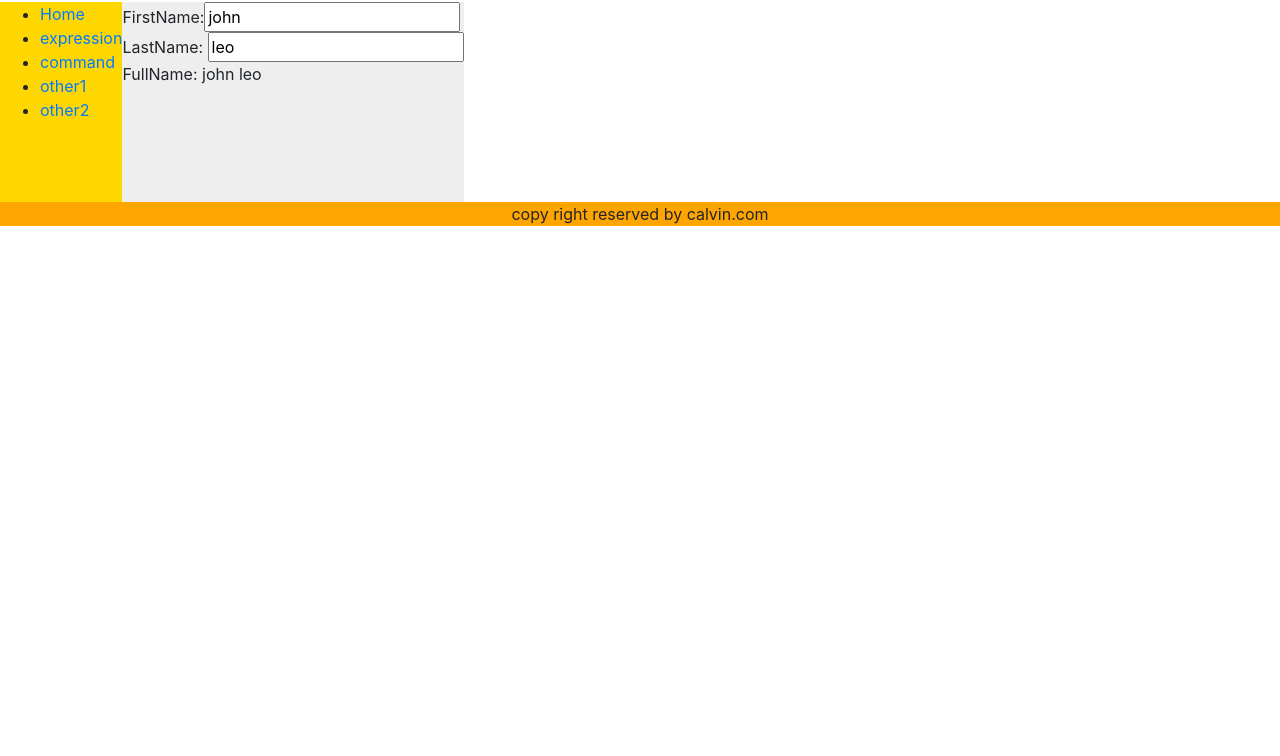
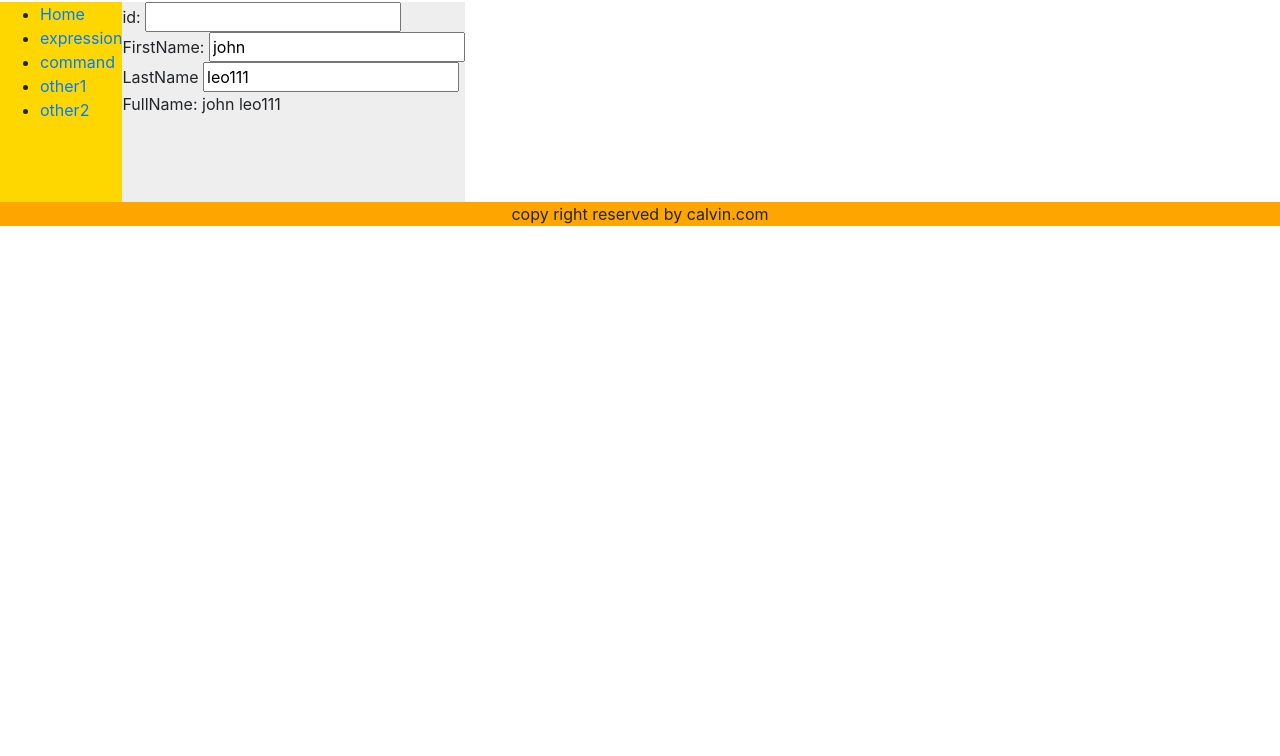
Before and after one commit to yhever1981/angulajstest, a plain HTML site: page angular1web/WebContent/app/app.html at #!/home in a window 1280 px wide. Shown: the part 44-800 px from the top of the page. Drawn offline with nearby package versions, Linux system fonts and the light colour scheme; some packages are replaced by stand-ins of ours.

Commit message:
update structure

```diff
--- a/angular1web/WebContent/controller/homecontroller.js
+++ b/angular1web/WebContent/controller/homecontroller.js
@@ -1,7 +1,7 @@
 app.controller('HomeController', function($scope,userService) {
 	//$scope.$route = $route;
 	var userInfo = userService.getUserInfoById(1);
-	 console.log("me ge chacha...还回成功, returndata:" + userInfo);
+	 console.log("me ge chacha...还回成功, returndata:" + userInfo.toString());
 	 console.log("me ge chacha...还回成功, firstName:" + userInfo.firstName);
 	$scope.userInfo = userInfo;
 })
--- a/angular1web/WebContent/controller/service.js
+++ b/angular1web/WebContent/controller/service.js
@@ -2,8 +2,9 @@ app.service('userService', function() {
 	this.getUserInfoById = function (id)
 	{
 		firstName='john';
-		lastName='leo';
-		return {'firstName':firstName,'lastName':lastName};
+		lastName='leo111';
+
+		return {"user":id,'firstName':firstName,'lastName':lastName};
 	}
 });
 
--- a/angular1web/WebContent/controller/HelloAngular.js
+++ b/angular1web/WebContent/session1/HelloAngular.js
@@ -14,12 +14,12 @@ app.controller('myCtrl',  function($scope,$http)
 
 	 $http({
 	        method: 'GET',
-	        url: 'http://localhost:8080/greeting'
+	        url: 'http://localhost:9000/greeting'
 	    }).then(
 	    		function successCallback(response) {
 	    			$scope.greetinglist = response.data;
 	        }, function errorCallback(response) {
-	            alert("failed")
+	            console.log("failed")
 	    });
 
 });
--- a/angular1web/WebContent/views/home.html
+++ b/angular1web/WebContent/views/home.html
@@ -1,6 +1,7 @@
 <div>
-	FirstName:<input type="text" ng-model="userInfo.firstName"> <br>
-	LastName: <input type="text" ng-model="userInfo.lastName"> <br>
-	FullName: <span> {{userInfo.firstName + " " + userInfo.lastName}}</span>
+	id:			<input type="text" ng-model="userInfo.userid"><br>
+	FirstName:	<input type="text" ng-model="userInfo.firstName"> <br>
+	LastName	<input type="text" ng-model="userInfo.lastName"> <br>
+	FullName: 	<span> {{userInfo.userid + "  "+userInfo.firstName + " " + userInfo.lastName}}</span>
 
 </div>
```
Also changed, not shown: angular1web/WebContent/session1/HelloAngular.html (renamed from angular1web/WebContent/app/HelloAngular.html), angular1web/WebContent/session_bootstrap/bootstrap.html (renamed from angular1web/WebContent/app/bootstrap.html), angular1web/WebContent/session_jsadv/testbasejs.html (renamed from angular1web/WebContent/app/testbasejs.html), angular1web/WebContent/session_route/test.html (renamed from angular1web/WebContent/app/test.html), 1 other file.
